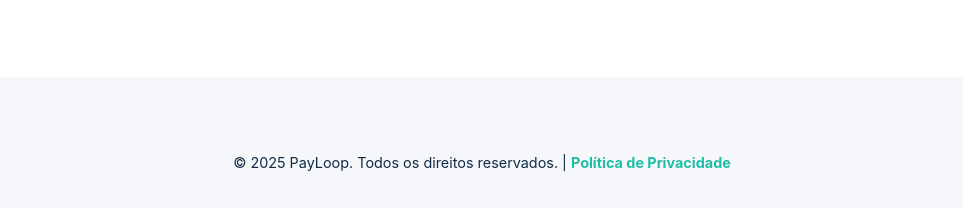
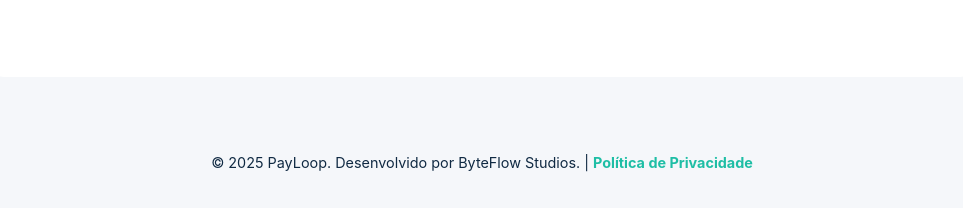
Before and after one commit to glaucodev01/payloop, a plain HTML site: page index.html in a window 1280 px wide. Shown: the part 1659-1867 px from the top of the page, without its empty margins (158-1121 px from the left). Drawn offline with Linux system fonts and the light colour scheme.

Commit message:
Update index.html

```diff
--- a/index.html
+++ b/index.html
@@ -218,7 +218,7 @@
 
     <footer>
         <p>
-            &copy; 2025 PayLoop. Todos os direitos reservados. |
+            &copy; 2025 PayLoop. Desenvolvido por ByteFlow Studios. |
             <a href="politica-de-privacidade.html">Política de Privacidade</a>
         </p>
     </footer>
```
